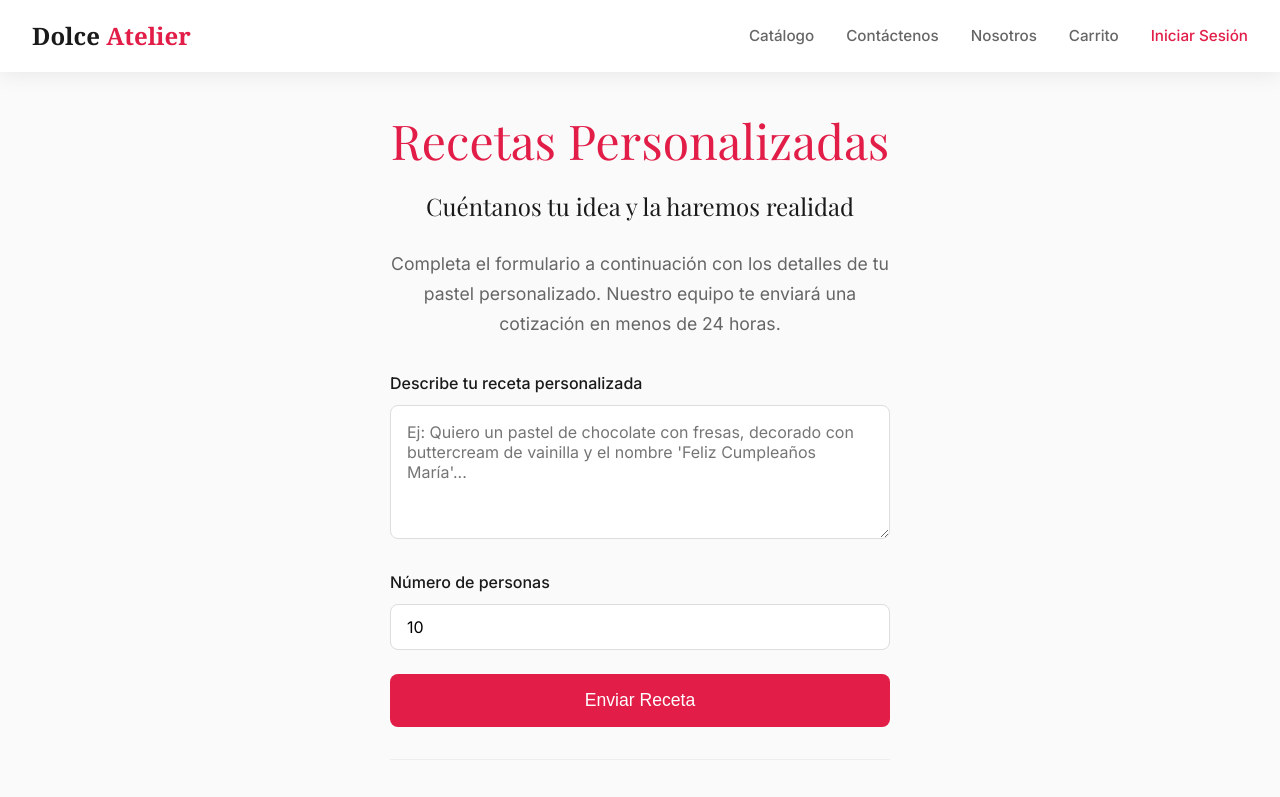
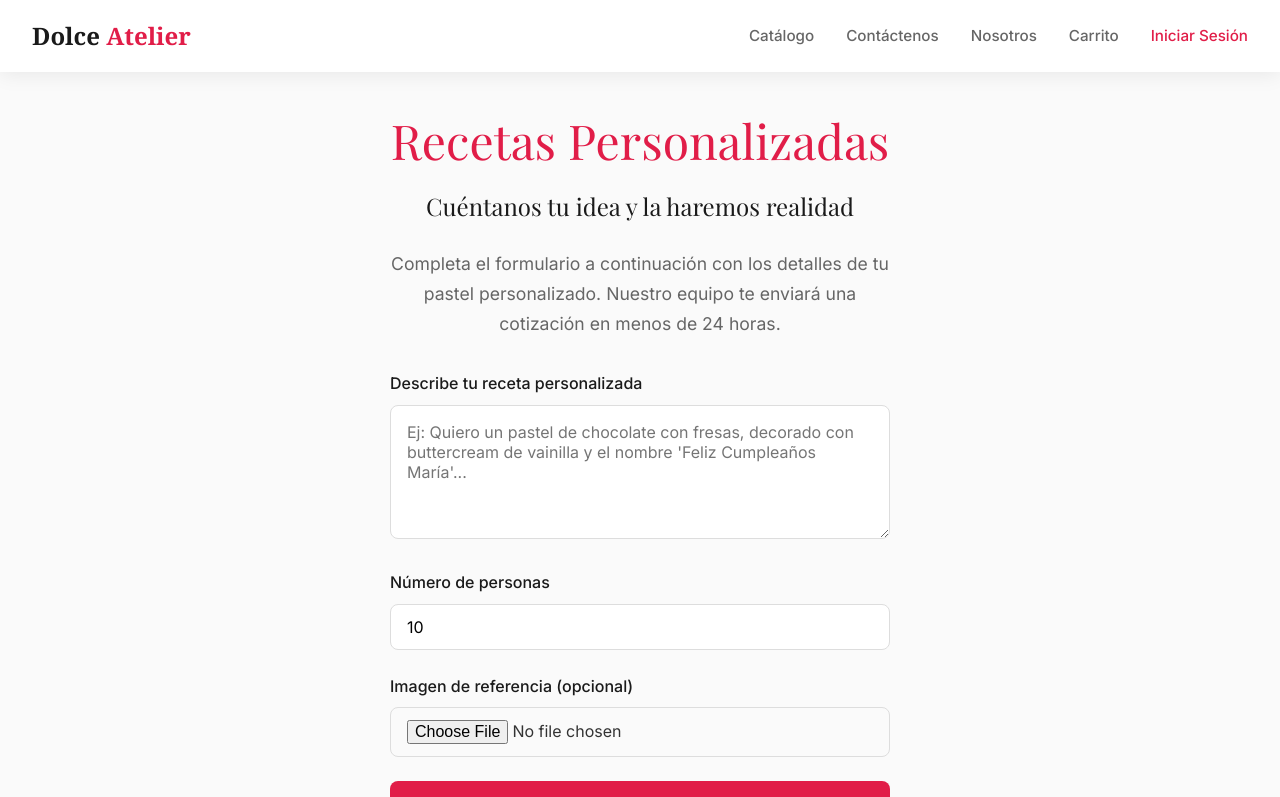
Before and after one commit to adr-wong/dolce-atelier, a Next.js app in the folder frontend/: page /recetas in a window 1280 px wide. Shown: the top 797 px of the page. Built offline with nearby package versions, Linux system fonts and the light colour scheme; no server answers.

Commit message:
feat(HU-038): add file upload to recipe form

```diff
--- a/frontend/components/RecetaForm.tsx
+++ b/frontend/components/RecetaForm.tsx
@@ -1,6 +1,6 @@
 'use client';
 
-import { useState } from 'react';
+import { useState, useRef } from 'react';
 import { useAuth } from '@clerk/nextjs';
 import { toast } from 'sonner';
 import { getApiUrl } from '@/lib/get-api-url';
@@ -18,6 +18,52 @@ export default function RecetaForm() {
     nota: '',
     personas: 10,
   });
+  const [archivo, setArchivo] = useState<File | null>(null);
+  const [uploading, setUploading] = useState(false);
+  const fileInputRef = useRef<HTMLInputElement>(null);
+
+  const handleFileChange = (e: React.ChangeEvent<HTMLInputElement>) => {
+    const file = e.target.files?.[0];
+    if (file) {
+      if (file.size > 10 * 1024 * 1024) {
+        toast.error('El archivo no debe superar 10MB');
+        return;
+      }
+      const allowedTypes = ['image/jpeg', 'image/png', 'image/webp', 'application/pdf'];
+      if (!allowedTypes.includes(file.type)) {
+        toast.error('Solo se permiten archivos JPG, PNG, WebP o PDF');
+        return;
+      }
+      setArchivo(file);
+    }
+  };
+
+  const uploadFile = async (file: File): Promise<string | null> => {
+    try {
+      const formDataUpload = new FormData();
+      formDataUpload.append('file', file);
+      formDataUpload.append('upload_preset', 'dolce_atelier_unsigned');
+      formDataUpload.append('folder', 'recetas');
+
+      const response = await fetch(
+        `https://api.cloudinary.com/v1_1/${process.env.NEXT_PUBLIC_CLOUDINARY_CLOUD_NAME || 'dvu9umazh'}/image/upload`,
+        {
+          method: 'POST',
+          body: formDataUpload,
+        }
+      );
+
+      if (!response.ok) {
+        throw new Error('Error al subir archivo');
+      }
+
+      const data = await response.json();
+      return data.secure_url;
+    } catch (error) {
+      console.error('Upload error:', error);
+      return null;
+    }
+  };
 
   const handleSubmit = async (e: React.FormEvent) => {
     e.preventDefault();
@@ -41,6 +87,18 @@ export default function RecetaForm() {
         return;
       }
 
+      let archivoUrl: string | null = null;
+      if (archivo) {
+        setUploading(true);
+        archivoUrl = await uploadFile(archivo);
+        setUploading(false);
+        if (!archivoUrl) {
+          toast.error('Error al subir el archivo');
+          setLoading(false);
+          return;
+        }
+      }
+
       const response = await fetch(`${getApiUrl()}/api/recetas`, {
         method: 'POST',
         headers: {
@@ -50,6 +108,7 @@ export default function RecetaForm() {
         body: JSON.stringify({
           nota: formData.nota,
           personas: formData.personas,
+          archivoUrl: archivoUrl || undefined,
         }),
       });
 
@@ -60,11 +119,16 @@ export default function RecetaForm() {
 
       toast.success('Receta enviada exitosamente. Recibirás una cotización pronto.');
       setFormData({ nota: '', personas: 10 });
+      setArchivo(null);
+      if (fileInputRef.current) {
+        fileInputRef.current.value = '';
+      }
     } catch (error) {
       console.error('Error creating recipe:', error);
       toast.error(error instanceof Error ? error.message : 'Error al enviar la receta');
     } finally {
       setLoading(false);
+      setUploading(false);
     }
   };
 
@@ -101,12 +165,32 @@ export default function RecetaForm() {
         />
       </div>
 
+      <div className={styles.field}>
+        <label className={styles.label} htmlFor="archivo">
+          Imagen de referencia (opcional)
+        </label>
+        <input
+          ref={fileInputRef}
+          id="archivo"
+          type="file"
+          accept="image/jpeg,image/png,image/webp,application/pdf"
+          onChange={handleFileChange}
+          className={styles.input}
+          disabled={loading || uploading}
+        />
+        {archivo && (
+          <p className={styles.fileInfo}>
+            Archivo seleccionado: {archivo.name} ({(archivo.size / 1024).toFixed(1)} KB)
+          </p>
+        )}
+      </div>
+
       <button
         type="submit"
         className={styles.submitBtn}
-        disabled={loading}
+        disabled={loading || uploading}
       >
-        {loading ? 'Enviando...' : 'Enviar Receta'}
+        {uploading ? 'Subiendo archivo...' : loading ? 'Enviando...' : 'Enviar Receta'}
       </button>
     </form>
   );
```
